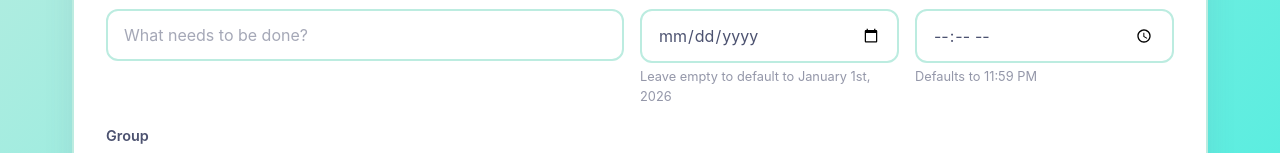
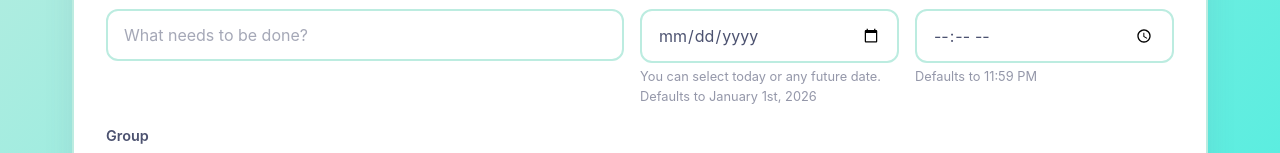
Before and after one commit to diagnosis/todo-frontend, a React (Vite) app: page / in a window 1280 px wide. Shown: the part 252-405 px from the top of the page. Built offline with nearby package versions, Linux system fonts and the light colour scheme; no server answers.

Commit message:
Allow Current Day Selection for Due Date

```diff
--- a/src/App.jsx
+++ b/src/App.jsx
@@ -100,7 +100,7 @@ function App() {
                             min={getTodayDate()}
                         />
                         <small style={{ color: 'rgba(76, 82, 112, 0.6)', fontSize: '0.8rem', marginTop: '0.25rem' }}>
-                            Leave empty to default to January 1st, {new Date().getFullYear() + 1}
+                            You can select today or any future date. Defaults to January 1st, {new Date().getFullYear() + 1}
                         </small>
                     </div>
                     <div className="input-group">
```
